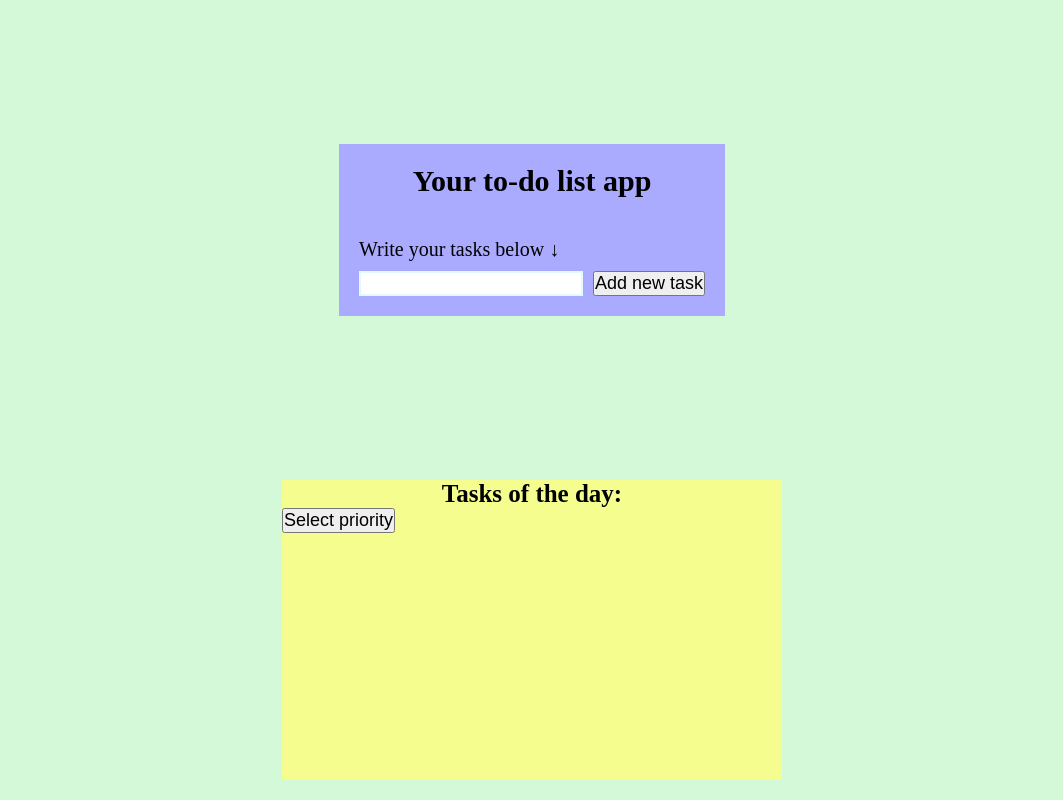
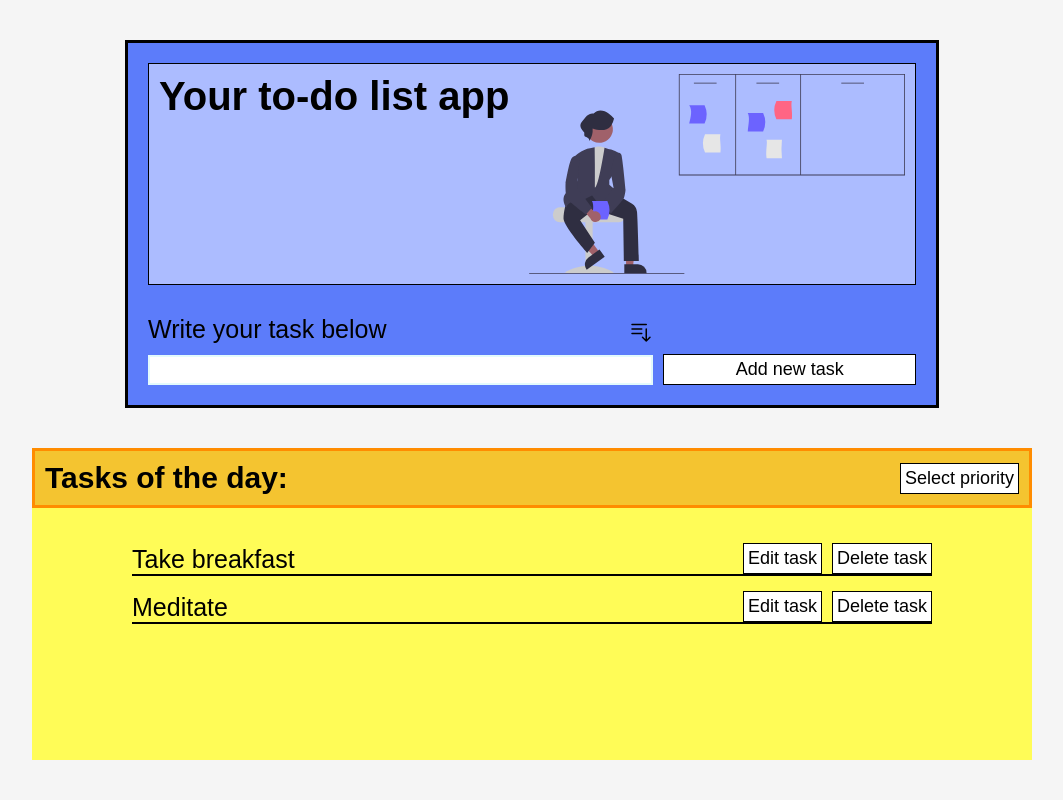
Before and after one commit to ianmnv/To-do-list, a plain HTML site: page index.html in a window 1280 px wide. Shown: the whole page, without its empty margins (108-1171 px from the left). Drawn offline with Linux system fonts and the light colour scheme.

Commit message:
UI edited & upgrade

```diff
--- a/index.html
+++ b/index.html
@@ -10,30 +10,54 @@
 
   <body>
     <main>
-      <div class="title">
-        <h1>Your to-do list app</h1>
+      <div class="main-title">
+        <div class="h1-title-cont">
+          <h1>Your to-do list app</h1>
+          <img src="notes-drawing.svg" alt="note-img" class="note-img" />
+        </div>
+
         <form>
-          <label for="input">Write your tasks below &darr;</label>
+          <label for="input">
+            <p>Write your task below</p>
+            <svg
+              xmlns="http://www.w3.org/2000/svg"
+              fill="none"
+              viewBox="0 0 24 24"
+              stroke-width="1.5"
+              stroke="currentColor"
+              class="icon-title"
+            >
+              <path
+                stroke-linecap="round"
+                stroke-linejoin="round"
+                d="M3 4.5h14.25M3 9h9.75M3 13.5h9.75m4.5-4.5v12m0 0-3.75-3.75M17.25 21 21 17.25"
+              />
+            </svg>
+          </label>
           <input type="text" class="input-task" id="input" />
           <button class="addItem">Add new task</button>
         </form>
       </div>
 
-      <div class="containerItems">
+      <section class="containerItems">
         <div class="title-cont">
           <h2>Tasks of the day:</h2>
           <button id="priority">Select priority</button>
         </div>
-        <ul class="containerTasks">
-          <li>
-            Take breakfast <button class="deleteTask">Delete task</button>
-          </li>
-          <li>
-            Meditate
+
+        <div class="containerTasks">
+          <div class="task">
+            <p>Take breakfast</p>
+            <button class="editItem">Edit task</button>
             <button class="deleteTask">Delete task</button>
-          </li>
-        </ul>
-      </div>
+          </div>
+          <div class="task">
+            <p>Meditate</p>
+            <button class="editItem">Edit task</button>
+            <button class="deleteTask">Delete task</button>
+          </div>
+        </div>
+      </section>
 
       <!-- <h2>EXAMPLE OF FORMS</h2>
       <form action="">
--- a/script.js
+++ b/script.js
@@ -7,7 +7,7 @@ const btnEditItem = document.querySelectorAll(".editItem");
 
 // Cleaning div
 const containerTasks = document.querySelector(".containerTasks");
-containerTasks.innerHTML = "";
+// containerTasks.innerHTML = "";
 
 // Event Handlers
 
@@ -16,7 +16,11 @@ btnAddItem.addEventListener("click", function (e) {
   e.preventDefault();
 
   if (inputTask.value) {
-    const html = `<li>${inputTask.value} <button class="deleteTask">Delete task</button> <button class="deleteTask">Delete task</button></li>`;
+    const html = `<div class="task">
+    <p>${input.value}</p>
+    <button class="editItem">Edit task</button>
+    <button class="deleteTask">Delete task</button>
+  </div>`;
 
     containerTasks.insertAdjacentHTML("afterbegin", html);
 
@@ -28,7 +32,7 @@ btnAddItem.addEventListener("click", function (e) {
     btnDeleteItem.forEach((btn) =>
       btn.addEventListener("click", function (e) {
         e.preventDefault();
-        e.target.closest("li").remove();
+        e.target.closest("div").remove();
       })
     );
   } else {
--- a/style.css
+++ b/style.css
@@ -8,61 +8,129 @@ html {
   font-size: 62.5%;
 }
 
+body {
+  font-family: sans-serif;
+}
+
 main {
-  display: grid;
-  justify-items: center;
+  display: flex;
+  flex-direction: column;
+  align-items: center;
+  gap: 4rem;
 
-  background-color: #d3f9d8;
   height: 100vh;
+  padding: 4rem;
+
+  background-color: #f5f5f5;
+}
+
+.main-title {
+  border: #000 solid 3px;
+  background-color: #5c7cfa;
+  padding: 2rem;
+
+  align-self: center;
+
+  display: flex;
+  flex-direction: column;
+  gap: 3rem;
+}
+
+.h1-title-cont {
+  display: flex;
+  gap: 2rem;
+  padding: 1rem;
+
+  border: #000 1px solid;
+  background-color: #acbcff;
 }
 
 h1 {
-  font-size: 3rem;
-  padding: 2rem;
+  font-size: 4rem;
   text-align: center;
 }
 
-h2 {
-  font-size: 2.5rem;
-  text-align: center;
+.note-img {
+  height: 20rem;
 }
 
 form {
-  padding: 2rem;
   display: grid;
+  align-items: center;
   gap: 10px;
   grid-template-columns: 2fr 1fr;
 }
 
 label {
-  font-size: 2rem;
+  font-size: 2.2rem;
   grid-row: 1 / 3;
-  grid-column: 1/3;
+
+  display: flex;
+  gap: 1rem;
+  align-items: flex-end;
+}
+
+.icon-title {
+  height: 2.4rem;
+  width: 2.4rem;
 }
 
 input {
-  height: 2.5rem;
+  height: 3rem;
   border: 2px solid #e3fafc;
   grid-column: 1 / 2;
+  font-size: 2rem;
+}
+
+.containerItems {
+  background-color: #fffc57;
+  min-width: 100rem;
+  height: 100%;
+}
+
+.title-cont {
+  display: flex;
+  justify-content: space-between;
+  align-items: center;
+
+  background-color: #f4c430;
+  border: #ff8c00 solid 3px;
+}
+
+h2 {
+  font-size: 3rem;
+  padding: 1rem;
+}
+
+#priority {
+  margin: 1rem;
+}
+
+.containerTasks {
+  padding: 2rem 10rem;
+}
+
+.task {
+  display: flex;
+  align-items: flex-end;
+  gap: 1rem;
+  padding-top: 1.5rem;
+  border-bottom: #000 solid 2px;
+}
+
+p {
+  font-size: 2.5rem;
+  margin-right: auto;
 }
 
 button {
   font-size: 1.8rem;
+  padding: 0.4rem;
+  cursor: pointer;
+  background-color: #fff;
+  border: #000 solid 1px;
 }
 
-li {
-  font-size: 2.4rem;
+button:hover {
+  background-color: #fafafa;
 }
-
-.title {
-  background-color: rgb(170, 170, 255);
-  max-width: 50rem;
-  margin: 2rem;
-  align-self: center;
-}
-
-.containerItems {
-  background-color: rgba(255, 255, 116, 0.75);
-  min-width: 50rem;
-  margin: 2rem;
-}
```
